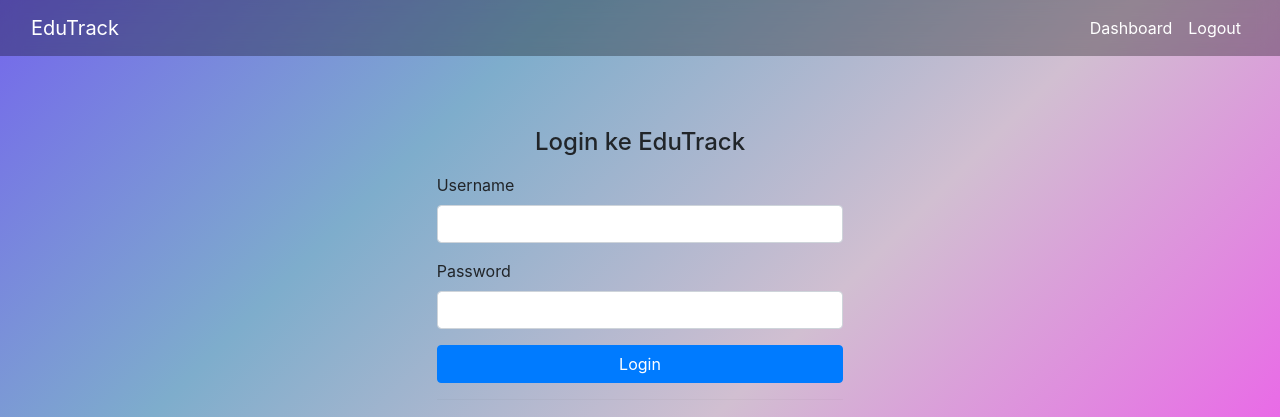
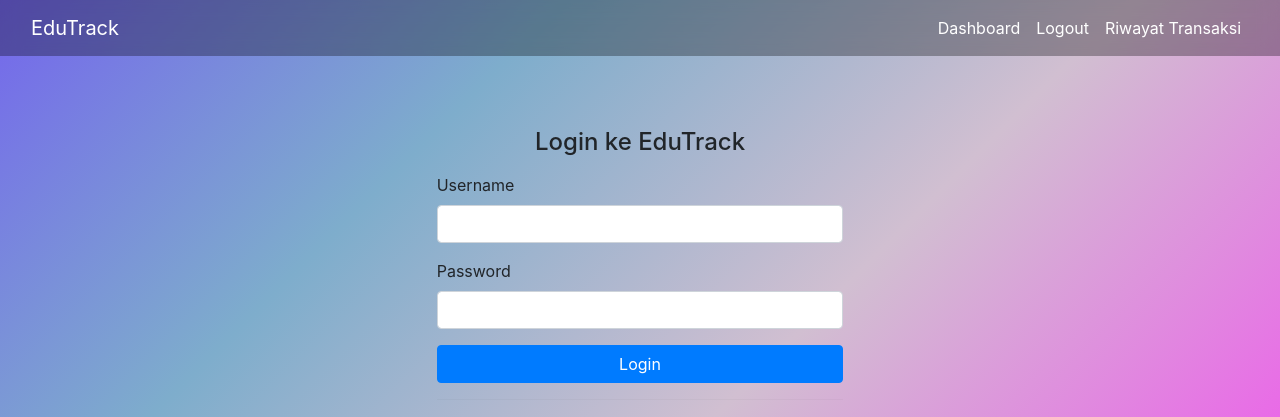
Before and after one commit to Thorrr29/cobapdt, a PHP site: page /index.php in a window 1280 px wide. Shown: the top 417 px of the page. Run offline with PHP 8.4, Linux system fonts and the light colour scheme.

Commit message:
Update header.php

```diff
--- a/template/header.php
+++ b/template/header.php
@@ -38,6 +38,9 @@
       <ul class="navbar-nav ms-auto">
         <li class="nav-item"><a class="nav-link" href="dashboard.php">Dashboard</a></li>
         <li class="nav-item"><a class="nav-link" href="logout.php">Logout</a></li>
+        <li class="nav-item">
+          <a class="nav-link" href="payment_history.php">Riwayat Transaksi</a>
+        </li>
       </ul>
     </div>
   </div>
```
